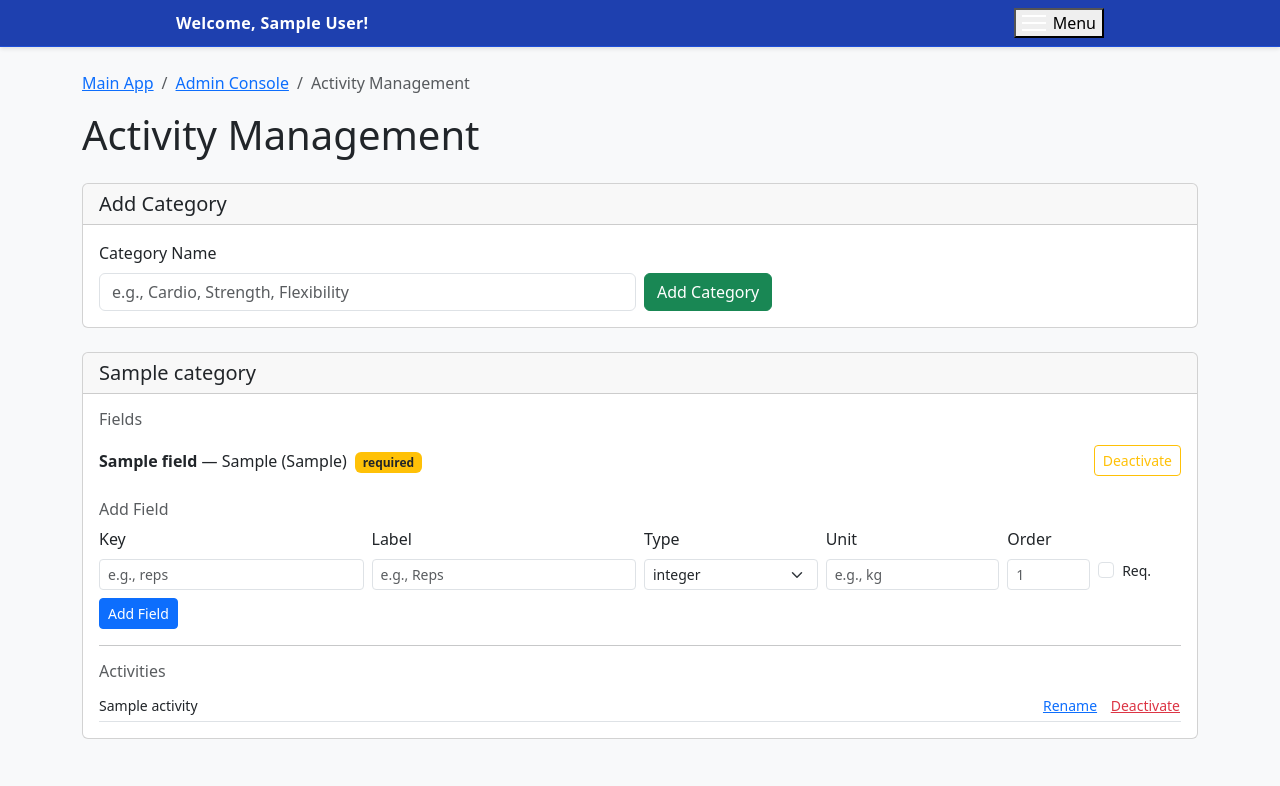
After one commit to dgherman/gym_tracker, a FastAPI app: page /admin/activities in a window 1280 px wide. The commit adds this page. Shown: the top 786 px of the page. Run offline with FastAPI, Linux system fonts and the light colour scheme; the visitor is signed in with stand-in values (Sample User, id 1); tables that the repository leaves empty hold one stand-in row (values such as "Sample post").

Commit message:
feat(ui): admin activity/category/field management page
Co-Authored-By: Claude Sonnet 4.6 <noreply@anthropic.com>

```diff
--- /dev/null
+++ b/templates/admin/activities.html
@@ -0,0 +1,250 @@
+<!DOCTYPE html>
+<html lang="en">
+<head>
+  <meta charset="UTF-8">
+  <meta name="viewport" content="width=device-width, initial-scale=1">
+  <title>Activity Management - Admin Console</title>
+  <link
+    href="https://cdn.jsdelivr.net/npm/bootstrap@5.3.0/dist/css/bootstrap.min.css"
+    rel="stylesheet"
+  >
+</head>
+<body class="bg-light">
+  {% include "_nav.html" %}
+  <div class="container py-4">
+    <div class="row">
+      <div class="col-12">
+        <nav aria-label="breadcrumb">
+          <ol class="breadcrumb">
+            <li class="breadcrumb-item"><a href="/">Main App</a></li>
+            <li class="breadcrumb-item"><a href="/admin">Admin Console</a></li>
+            <li class="breadcrumb-item active" aria-current="page">Activity Management</li>
+          </ol>
+        </nav>
+
+        <h1 class="mb-4">Activity Management</h1>
+      </div>
+    </div>
+
+    <!-- Notification Area -->
+    <div id="notification"></div>
+
+    <!-- Add Category Card -->
+    <div class="row mb-4">
+      <div class="col-12">
+        <div class="card">
+          <div class="card-header">
+            <h5 class="card-title mb-0">Add Category</h5>
+          </div>
+          <div class="card-body">
+            <form onsubmit="event.preventDefault(); addCategory()">
+              <div class="row g-2 align-items-end">
+                <div class="col-md-6">
+                  <label for="newCategoryName" class="form-label">Category Name</label>
+                  <input type="text" class="form-control" id="newCategoryName" required
+                         placeholder="e.g., Cardio, Strength, Flexibility">
+                </div>
+                <div class="col-auto">
+                  <button type="submit" class="btn btn-success">Add Category</button>
+                </div>
+              </div>
+            </form>
+          </div>
+        </div>
+      </div>
+    </div>
+
+    <!-- Categories -->
+    {% for c in categories %}
+    <div class="row mb-4">
+      <div class="col-12">
+        <div class="card">
+          <div class="card-header">
+            <h5 class="card-title mb-0">{{ c.name }}</h5>
+          </div>
+          <div class="card-body">
+
+            <!-- Fields List -->
+            <h6 class="text-muted mb-2">Fields</h6>
+            {% if c.fields %}
+            <ul class="list-group list-group-flush mb-3">
+              {% for f in c.fields %}
+              <li class="list-group-item d-flex justify-content-between align-items-center px-0">
+                <span>
+                  <strong>{{ f.label }}</strong> &mdash; {{ f.field_type }}
+                  {% if f.unit %}({{ f.unit }}){% endif %}
+                  {% if f.is_required %}<span class="badge bg-warning text-dark ms-1">required</span>{% endif %}
+                  {% if not f.is_active %}<span class="badge bg-secondary ms-1">inactive</span>{% endif %}
+                </span>
+                {% if f.is_active %}
+                <button class="btn btn-sm btn-outline-warning"
+                        onclick="deleteField({{ c.id }}, {{ f.id }})">
+                  Deactivate
+                </button>
+                {% endif %}
+              </li>
+              {% endfor %}
+            </ul>
+            {% else %}
+            <p class="text-muted small">No fields defined yet.</p>
+            {% endif %}
+
+            <!-- Add Field Form -->
+            <h6 class="text-muted mb-2">Add Field</h6>
+            <form onsubmit="event.preventDefault(); addField({{ c.id }})">
+              <div class="row g-2 mb-2">
+                <div class="col-md-3">
+                  <label class="form-label">Key</label>
+                  <input type="text" class="form-control form-control-sm" id="field-key-{{ c.id }}"
+                         placeholder="e.g., reps" required>
+                </div>
+                <div class="col-md-3">
+                  <label class="form-label">Label</label>
+                  <input type="text" class="form-control form-control-sm" id="field-label-{{ c.id }}"
+                         placeholder="e.g., Reps" required>
+                </div>
+                <div class="col-md-2">
+                  <label class="form-label">Type</label>
+                  <select class="form-select form-select-sm" id="field-type-{{ c.id }}">
+                    <option value="integer">integer</option>
+                    <option value="decimal">decimal</option>
+                    <option value="duration">duration</option>
+                    <option value="text">text</option>
+                  </select>
+                </div>
+                <div class="col-md-2">
+                  <label class="form-label">Unit</label>
+                  <input type="text" class="form-control form-control-sm" id="field-unit-{{ c.id }}"
+                         placeholder="e.g., kg">
+                </div>
+                <div class="col-md-1">
+                  <label class="form-label">Order</label>
+                  <input type="number" class="form-control form-control-sm" id="field-order-{{ c.id }}"
+                         placeholder="1" min="0">
+                </div>
+                <div class="col-md-1 d-flex align-items-end">
+                  <div class="form-check mb-2">
+                    <input class="form-check-input" type="checkbox" id="field-required-{{ c.id }}">
+                    <label class="form-check-label small" for="field-required-{{ c.id }}">Req.</label>
+                  </div>
+                </div>
+              </div>
+              <button type="submit" class="btn btn-sm btn-primary">Add Field</button>
+            </form>
+
+            <hr>
+
+            <!-- Activities -->
+            <h6 class="text-muted mb-2">Activities</h6>
+            <div id="activities-{{ c.id }}">
+              <div class="text-muted small">Loading...</div>
+            </div>
+
+          </div>
+        </div>
+      </div>
+    </div>
+    {% endfor %}
+
+    {% if not categories %}
+    <div class="row">
+      <div class="col-12">
+        <div class="alert alert-info">No categories yet. Add one above.</div>
+      </div>
+    </div>
+    {% endif %}
+
+  </div>
+
+  <script src="https://cdn.jsdelivr.net/npm/bootstrap@5.3.0/dist/js/bootstrap.bundle.min.js"></script>
+  <script>
+    // ---- helpers --------------------------------------------------------
+
+    async function postJSON(url, body, method = 'POST') {
+      const r = await fetch(url, {
+        method,
+        headers: { 'Content-Type': 'application/json', accept: 'application/json' },
+        body: JSON.stringify(body)
+      });
+      if (!r.ok) {
+        let e = {};
+        try { e = await r.json(); } catch (_) {}
+        alert(e.detail || 'Error');
+        return null;
+      }
+      return r.json();
+    }
+
+    async function deleteField(catId, fieldId) {
+      if (!confirm('Deactivate this field? Existing logs keep their values.')) return;
+      const r = await fetch(`/api/admin/categories/${catId}/fields/${fieldId}`, {
+        method: 'DELETE',
+        headers: { accept: 'application/json' }
+      });
+      if (r.ok) location.reload(); else alert('Failed to deactivate field');
+    }
+
+    async function loadActivities(catId) {
+      const r = await fetch('/api/activities?category_id=' + catId, {
+        headers: { accept: 'application/json' }
+      });
+      const acts = await r.json();
+      const wrap = document.getElementById('activities-' + catId);
+      if (!wrap) return;
+      wrap.innerHTML = acts.length
+        ? acts.map(a => `<div class="d-flex justify-content-between align-items-center small border-bottom py-1">
+            <span>${a.name}</span>
+            <span>
+              <button class="btn btn-sm btn-link p-0 me-2" onclick="renameActivity(${a.id})">Rename</button>
+              <button class="btn btn-sm btn-link text-danger p-0" onclick="deactivateActivity(${a.id})">Deactivate</button>
+            </span></div>`).join('')
+        : '<div class="text-muted small">No activities yet.</div>';
+    }
+
+    async function deactivateActivity(id) {
+      if (!confirm('Deactivate this activity?')) return;
+      if (await postJSON('/api/admin/activities/' + id, { is_active: false }, 'PATCH')) location.reload();
+    }
+
+    async function renameActivity(id) {
+      const name = prompt('New activity name:');
+      if (!name) return;
+      if (await postJSON('/api/admin/activities/' + id, { name }, 'PATCH')) location.reload();
+    }
+
+    async function addCategory() {
+      const name = document.getElementById('newCategoryName').value.trim();
+      if (!name) return;
+      if (await postJSON('/api/admin/categories', { name })) location.reload();
+    }
+
+    async function addField(catId) {
+      const key = document.getElementById('field-key-' + catId).value.trim();
+      const label = document.getElementById('field-label-' + catId).value.trim();
+      const field_type = document.getElementById('field-type-' + catId).value;
+      const unit = document.getElementById('field-unit-' + catId).value.trim() || null;
+      const is_required = document.getElementById('field-required-' + catId).checked;
+      const sortVal = document.getElementById('field-order-' + catId).value;
+      const sort_order = sortVal !== '' ? parseInt(sortVal, 10) : 0;
+      if (!key || !label) return;
+      if (await postJSON(`/api/admin/categories/${catId}/fields`, { key, label, field_type, unit, is_required, sort_order })) location.reload();
+    }
+
+    function showNotification(message, type) {
+      const notification = document.getElementById('notification');
+      notification.innerHTML = `
+        <div class="alert alert-${type} alert-dismissible fade show" role="alert">
+          ${message}
+          <button type="button" class="btn-close" data-bs-dismiss="alert"></button>
+        </div>
+      `;
+    }
+
+    // ---- on load --------------------------------------------------------
+    document.addEventListener('DOMContentLoaded', () => {
+      {% for c in categories %}loadActivities({{ c.id }});
+      {% endfor %}
+    });
+  </script>
+</body>
+</html>
```
Also changed, not shown: gym_tracker/tests/test_activity_api.py (+21 -0 lines), templates/admin/index.html (+12 -0 lines).
